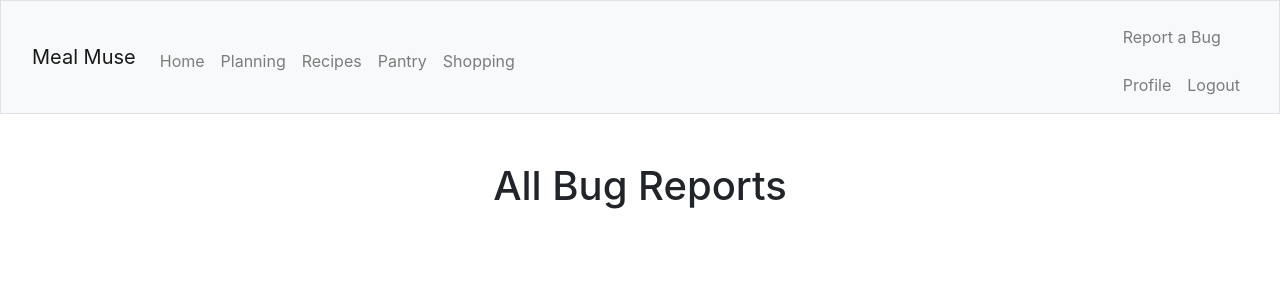
After one commit to mattetter/mealmuse, a Flask app: page /view_reports in a window 1280 px wide. The commit adds this page. Shown: the top 300 px of the page. Run offline with Flask 3, Linux system fonts and the light colour scheme; data comes from the database, SQL or seed files in the repository; data that the repository does not hold is empty; parts of the project's set-up code (start-up, migrations or seed data) failed here and were passed over; some libraries are stand-ins or nearby versions.

Commit message:
added logging, bug reporting and bug tracking

```diff
--- a/mealmuse/__init__.py
+++ b/mealmuse/__init__.py
@@ -2,6 +2,7 @@ from flask import Flask
 from flask_login import LoginManager
 from celery import Celery
 from .models import db, User
+import logging
 
 celery = Celery(__name__, broker='redis://127.0.0.1:6379/0', backend='redis://127.0.0.1:6379/1')
 login_manager = LoginManager()
@@ -9,6 +10,10 @@ login_manager = LoginManager()
 def create_app(config_name):
     app = Flask(__name__)
     app.config.from_object(config_name)
+
+    # Set up logging
+    logging_config = app.config.get('LOGGING_CONFIG', {})
+    logging.basicConfig(**logging_config)
 
     # Bind the app with extensions
     db.init_app(app)
--- a/mealmuse/forms.py
+++ b/mealmuse/forms.py
@@ -1,17 +1,13 @@
 from flask_wtf import FlaskForm
-from wtforms import StringField, PasswordField, SubmitField, BooleanField, FloatField
+from wtforms import StringField, PasswordField, SubmitField, BooleanField, TextAreaField, SubmitField
 from wtforms.validators import DataRequired, Email, EqualTo
 from flask_login import LoginManager, UserMixin, login_user, login_required, logout_user, current_user
 
 
-# form to enter a new pantry item
-class PantryItemForm(FlaskForm):
-    name = StringField('Item Name', validators=[DataRequired()])
-    quantity = FloatField('Quantity', validators=[DataRequired()])
-    unit = StringField('Unit', validators=[DataRequired()])
-    expiration_date = StringField('Expiration Date')
-    submit = SubmitField('Add Item')
-
+class BugReportForm(FlaskForm):
+    description = TextAreaField('Description', validators=[DataRequired()])
+    steps = TextAreaField('Steps to Reproduce (optional)')
+    submit = SubmitField('Submit')
 
 class RegistrationForm(FlaskForm):
     username = StringField('Username', validators=[DataRequired()])
--- a/mealmuse/models.py
+++ b/mealmuse/models.py
@@ -121,7 +121,12 @@ class RecipeItem(db.Model):
     item_id = db.Column(db.Integer, ForeignKey('item.id'), nullable=False)
     item = db.relationship('Item', backref='recipe_items', lazy=True)
 
-
+class BugReport(db.Model):
+    id = db.Column(db.Integer, primary_key=True)
+    description = db.Column(db.String, nullable=False)
+    steps = db.Column(db.String, nullable=True)
+    timestamp = db.Column(db.DateTime)
+    user_id = db.Column(db.Integer, db.ForeignKey('user.id'), nullable=True)
 
 # association tables
 users_recipes = db.Table('users_recipes',
@@ -176,6 +181,8 @@ User.diets = db.relationship('Diet', secondary=user_diets, lazy='subquery',
 User.equipment = db.relationship('Equipment', secondary=user_equipment, lazy='subquery',
     backref=db.backref('users', lazy=True))
 
+User.bug_reports = db.relationship('BugReport', backref='user', lazy=True)
+
 Meal.recipes = db.relationship('Recipe', secondary=recipes_meals, lazy='subquery',
     backref=db.backref('meals', lazy=True))
 
--- a/mealmuse/templates/base.html
+++ b/mealmuse/templates/base.html
@@ -24,6 +24,7 @@
                     <!-- Login/Logout Button -->
                     <ul class="navbar-nav ml-auto mt-2">
                         <li class="nav-item">
+                            <a class="nav-link" href="/bug_report" data-toggle="modal" data-target="#bugReportModal">Report a Bug</a>
                             {% if current_user.is_authenticated %}
                                 <ul class="navbar-nav me-auto mt-2">
                                     <a class="nav-link" href="/profile">Profile</a>
@@ -52,5 +53,35 @@
 
         <script src="https://cdn.jsdelivr.net/npm/popper.js@1.12.9/dist/umd/popper.min.js" integrity="sha384-ApNbgh9B+Y1QKtv3Rn7W3mgPxhU9K/ScQsAP7hUibX39j7fakFPskvXusvfa0b4Q" crossorigin="anonymous"></script>
         <script src="https://cdn.jsdelivr.net/npm/bootstrap@4.0.0/dist/js/bootstrap.min.js" integrity="sha384-JZR6Spejh4U02d8jOt6vLEHfe/JQGiRRSQQxSfFWpi1MquVdAyjUar5+76PVCmYl" crossorigin="anonymous"></script>
+
+        <!-- Bug Report Modal -->
+        <div class="modal fade" id="bugReportModal" tabindex="-1" role="dialog" aria-labelledby="bugReportModalLabel" aria-hidden="true">
+            <div class="modal-dialog" role="document">
+            <div class="modal-content">
+                <div class="modal-header">
+                <h5 class="modal-title" id="bugReportModalLabel">Report a Bug</h5>
+                <button type="button" class="close" data-dismiss="modal" aria-label="Close">
+                    <span aria-hidden="true">&times;</span>
+                </button>
+                </div>
+                <div class="modal-body">
+                <form action="/report_bug" method="post">
+                    {{ bug_report_form.hidden_tag() }}
+
+                    <div class="form-group">
+                    <label for="bugDescription">Description</label>
+                    <textarea name="description" class="form-control" id="bugDescription" rows="3" required></textarea>
+                    </div>
+                    <div class="form-group">
+                    <label for="bugSteps">Steps to Reproduce (optional)</label>
+                    <textarea name="steps" class="form-control" id="bugSteps" rows="3"></textarea>
+                    </div>
+                    <button type="submit" class="btn btn-primary">Submit</button>
+                </form>
+                </div>
+            </div>
+            </div>
+        </div>
+
     </body>
 </html>
--- /dev/null
+++ b/mealmuse/templates/view_reports.html
@@ -0,0 +1,23 @@
+{% extends "base.html" %}
+
+{% block content %}
+    <h1>All Bug Reports</h1>
+    <ul>
+        {% for report in reports %}
+            <li>
+                <strong>Description:</strong> {{ report.description }}<br>
+                <strong>Steps:</strong> {{ report.steps }}<br>
+                <strong>Reported by:</strong> {{ report.user.username }}<br>
+                <strong>Timestamp</strong> {{ report.timestamp }}<br>
+
+                <!-- Removal form -->
+                <form action="{{ url_for('views.remove_report') }}" method="post" style="display:inline;">
+                    <input type="hidden" name="report_id" value="{{ report.id }}">
+                    <button type="submit" class="btn btn-danger btn-sm">Remove</button>
+                </form>
+
+                <hr>
+            </li>
+        {% endfor %}
+    </ul>
+{% endblock %}
--- a/mealmuse/views.py
+++ b/mealmuse/views.py
@@ -6,8 +6,8 @@ from datetime import date
 from flask import Blueprint
 from flask import flash, redirect, render_template, request, session, url_for, current_app, jsonify
 from flask_login import login_user, login_required, logout_user, current_user
-from .forms import PantryItemForm, RegistrationForm, LoginForm  # import the forms
-from .models import User, Pantry, Item, ShoppingList, MealPlan, Recipe, PantryItem, ShoppingListItem, Meal, Day, Diet, Allergy, UserProfile  # import the models
+from .forms import RegistrationForm, LoginForm, BugReportForm  # import the forms
+from .models import User, Pantry, Item, ShoppingList, MealPlan, Recipe, PantryItem, ShoppingListItem, Meal, Day, Diet, Allergy, UserProfile, BugReport  # import the models
 from .utils import get_meal_plan, get_meal_plan_details, get_recipe_details_by_ids, extract_recipe_ids, get_user_profile, create_blank_meal_plan, check_for_incomplete_meal_plan, save_day, add_item_to_list, add_missing_or_all_items_to_shopping_list, remove_recipe_items_from_pantry, update_item_quantity # import the utility functions
 from mealmuse.tasks import swap_out_recipe, generate_new_recipe
 from werkzeug.security import generate_password_hash, check_password_hash
@@ -100,7 +100,7 @@ def register():
 @views.before_request
 def before_request():
         # redirect to login page
-    # allowed_routes = ['login', 'register']
+    # allowed_routes = ['login', 'register', 'report_bug']
     # if request.endpoint not in [f'views.{route}' for route in allowed_routes]:
     #     if not current_user.is_authenticated:
     #         return redirect(url_for('views.login'))
@@ -799,3 +799,39 @@ def update_temperatures():
     else:
         flash("Failed to update temperatures.", "danger")
     return redirect(url_for('views.profile'))
+
+
+@views.context_processor
+def inject_bug_report_form():
+    return {'bug_report_form': BugReportForm()}
+
+
+@views.route('/report_bug', methods=['POST'])
+def report_bug():
+    form = BugReportForm()
+    if form.validate_on_submit():
+        report = BugReport(description=form.description.data, steps=form.steps.data, user=current_user, timestamp=datetime.datetime.now())
+        db.session.add(report)
+        db.session.commit()
+        flash('Thank you for your report. We will look into it.', 'success')
+    print(form.errors)
+    referrer = request.referrer
+    return redirect(referrer)
+
+
+@views.route('/view_reports')
+def view_reports():
+    reports = BugReport.query.all()
+    return render_template('view_reports.html', reports=reports)
+
+@views.route('/remove_report', methods=['POST'])
+def remove_report():
+    report_id = request.form.get('report_id')
+    report = BugReport.query.get(report_id)
+    if report:
+        db.session.delete(report)
+        db.session.commit()
+        flash('Report removed successfully.', 'success')
+    else:
+        flash('Report not found.', 'danger')
+    return redirect(url_for('views.view_reports'))
```
